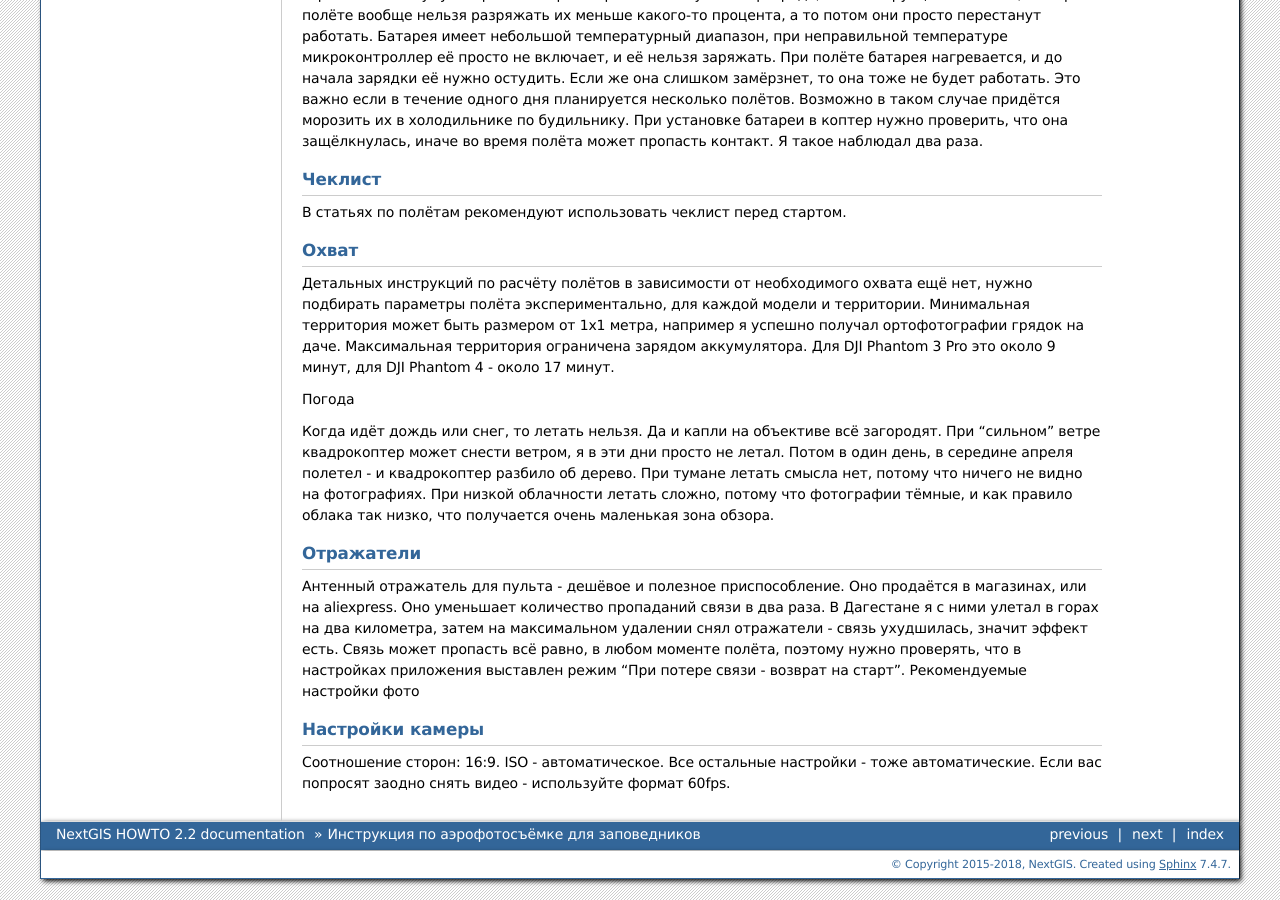
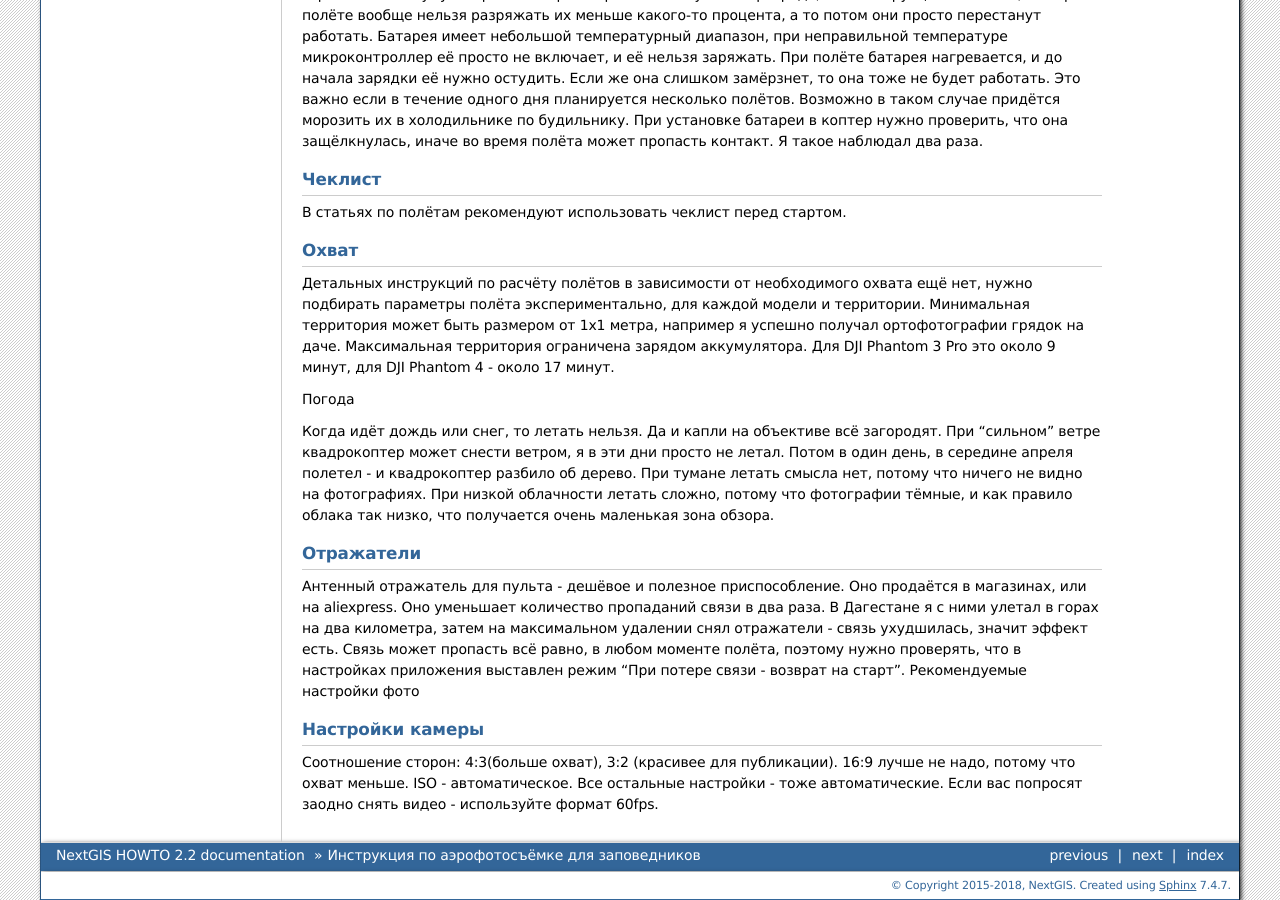
Before and after one commit to nextgis/docs_howto, a Sphinx documentation site: the page built from source/aerial_dji.rst, in a window 1280 px wide and 900 px high, scrolled down 1394 px. Built offline with Sphinx 7.4.7, drawn with Linux system fonts in a browser that asks for light colours; formulas are drawn with MathJax 3; pages that are not in the unit, such as notebooks, are missing from menus.

Commit message:
Update aerial_dji.rst

```diff
--- a/source/aerial_dji.rst
+++ b/source/aerial_dji.rst
@@ -79,4 +79,4 @@
 Настройки камеры
 ^^^^^^^^^^^^^^^^^^^^^
 
-Соотношение сторон: 16:9. ISO - автоматическое. Все остальные настройки - тоже автоматические. Если вас попросят заодно снять видео - используйте формат 60fps.
+Соотношение сторон: 4:3(больше охват), 3:2 (красивее для публикации). 16:9 лучше не надо, потому что охват меньше. ISO - автоматическое. Все остальные настройки - тоже автоматические. Если вас попросят заодно снять видео - используйте формат 60fps.
```
